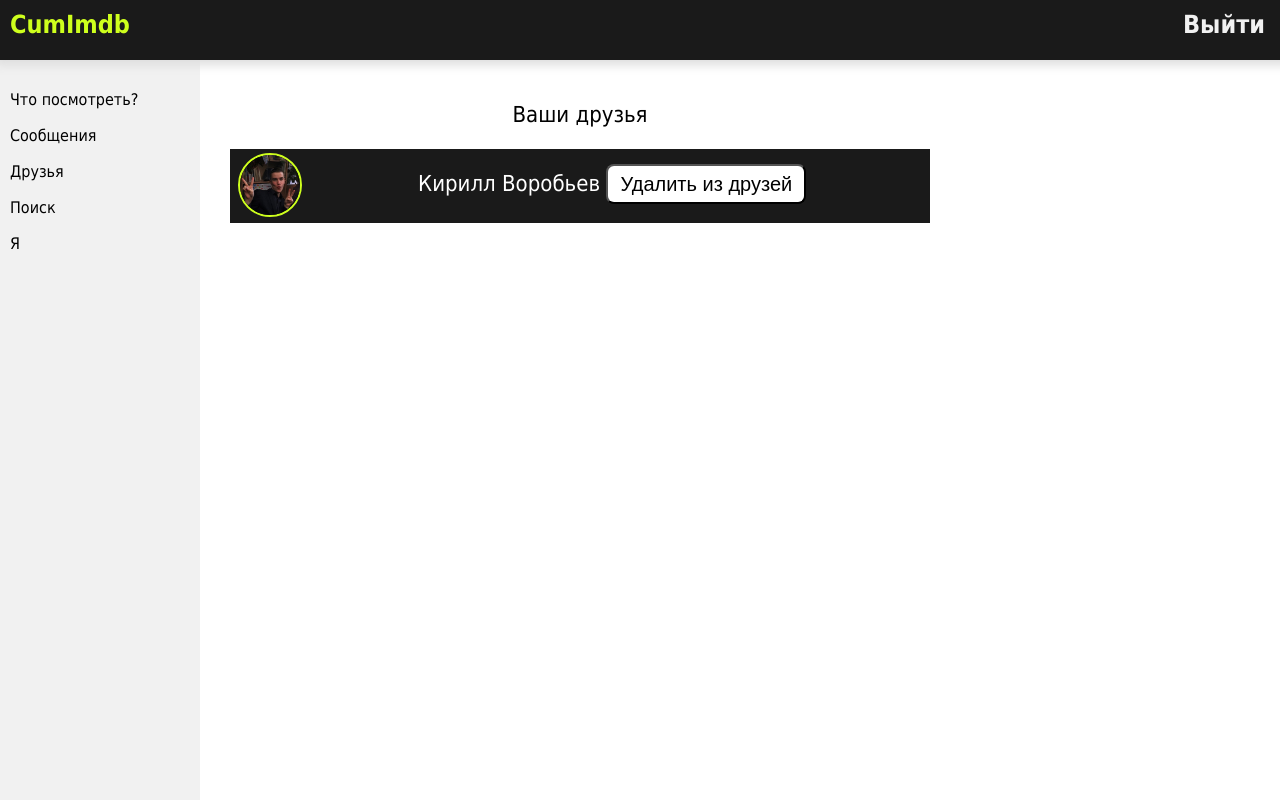
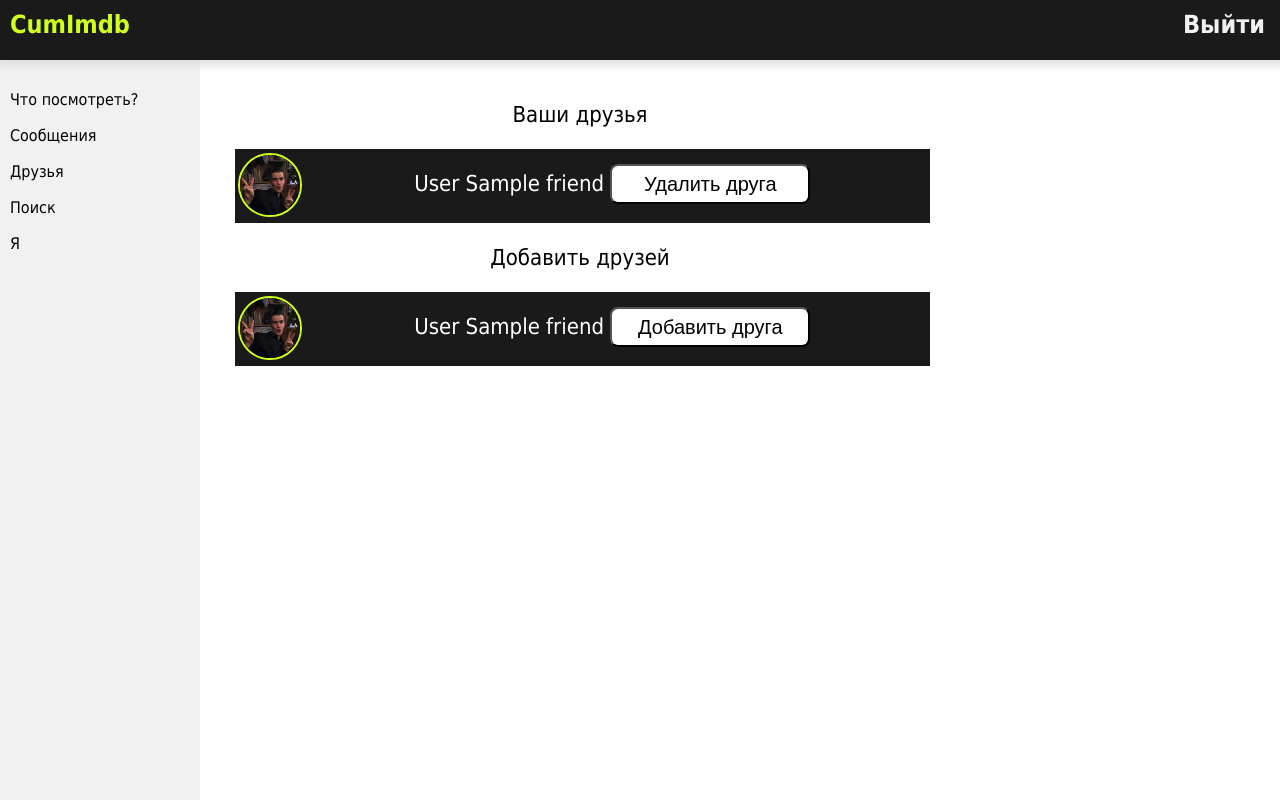
Before and after one commit to Fesmat/rec, a Flask app: template templates/friends.html in a window 1280 px wide. Run offline with Flask 2, Linux system fonts and the light colour scheme; the template is opened without the code that fills it: values that come from a table or form of the project are taken from there, most other values are stand-ins (such as "Sample title", 1, 10 or a date in 2020); some libraries are stand-ins or nearby versions.

Commit message:
Bugs edited. Deleting and adding user added (it was really hard).

```diff
--- a/forms/friends.py
+++ /dev/null
@@ -1,10 +0,0 @@
-from flask_wtf import FlaskForm
-from flask_wtf.file import FileField, FileRequired
-from wtforms import StringField, SubmitField
-
-
-class FriendsForm(FlaskForm):
-    username = StringField('Кирилл Воробьев')
-    user_photo = FileField(validators=[FileRequired()])
-    unfriend = SubmitField('Удалить из друзей')
-    make_friend = SubmitField('Добавить в друзья')
--- a/main.py
+++ b/main.py
@@ -9,7 +9,8 @@ from forms.register_user import RegisterForm
 import logging
 from data.posts import Post
 from tools import search, user_search
-from forms.friends import FriendsForm
+from handlers.friendly_file import make_friend, get_friends, get_maybe_friends, delete_friend
+
 app = Flask(__name__)
 app.config['SECRET_KEY'] = '1Aj3sL12J09d43Ksp02A'
 login_manager = LoginManager()
@@ -99,12 +100,20 @@ def search_films():
     return render_template('search_films.html', type_post=True, inp=dict(request.form)['search'])
 
 
-@app.route('/friends')
+@app.route('/friends', methods=['POST', 'GET'])
 def friends():
     if not current_user.is_authenticated:
         return redirect('/login')
-    form = FriendsForm()
-    return render_template('friends.html', form=form)
+    if request.method == 'POST':
+        form = request.form
+        args = dict(form)
+        user_id = args[list(args.keys())[0]]
+        if list(args.keys())[0].startswith('make_friend'):
+            make_friend(current_user, int(user_id))
+        elif list(args.keys())[0].startswith('unfriend'):
+            delete_friend(current_user, int(user_id))
+    return render_template('friends.html', friends=get_friends(current_user),
+                           may_be_friends=get_maybe_friends(current_user))
 
 
 @app.route("/logout")
--- a/templates/friends.html
+++ b/templates/friends.html
@@ -36,23 +36,43 @@
     <div class="form-body">
         <div class="user-friends">
             <p style="color: black; font-family: Tahoma; text-align: center;">Ваши друзья</p>
-            <div class="user-friends-div">
-
-                <form action="" method="post" style="margin-left: 5px; margin-top: 5px; width:auto; height: auto; top: 2px;">
-                    {{ form.hidden_tag() }}
-
+            <form action="" method="POST"
+                  style="margin-left: 5px; margin-top: 5px; width:auto; height: auto; top: 2px;">
+                {% for friend in friends %}
+                <div class="user-friends-div">
                     <div class="post-mini-image" style="padding-bottom: 4px;"><img
                             src="/download/db/user_images/avatar.jpg"
                             style="border-radius: 100px; border:2px solid #ceff1d;"
                             width=auto height=60px></div>
                     <div class="info-user">
-                        {{ form.username.label}}
-                        {{ form.unfriend(type="submit", class="btn btn-primary go-btn") }}
+                        <label for="unfriend{{loop.index0}}">{{ friend.surname + ' ' + friend.name }}</label>
+                        <button name="unfriend{{loop.index0}}" type="submit" class="btn-primary"
+                                id="unfriend{{loop.index0}}" value="{{friend.id}}">Удалить друга</button>
                     </div>
-
                     <div>{{ message }}</div>
-                </form>
-            </div>
+                </div>
+                {% endfor %}
+            </form>
+        </div>
+        <div class="make-friends">
+            <p style="color: black; font-family: Tahoma; text-align: center;">Добавить друзей</p>
+            <form action="" method="POST"
+                  style="margin-left: 5px; margin-top: 5px; width:auto; height: auto; top: 2px;">
+                {% for friend in may_be_friends %}
+                <div class="user-friends-div">
+                    <div class="post-mini-image" style="padding-bottom: 4px;"><img
+                            src="/download/db/user_images/avatar.jpg"
+                            style="border-radius: 100px; border:2px solid #ceff1d;"
+                            width=auto height=60px></div>
+                    <div class="info-user">
+                        <label for="make_friend{{loop.index0}}">{{ friend.surname + ' ' + friend.name }}</label>
+                        <button name="make_friend{{loop.index0}}" type="submit" class="btn-primary"
+                                id="make_friend{{loop.index0}}" value="{{friend.id}}">Добавить друга</button>
+                    </div>
+                    <div>{{ message }}</div>
+                </div>
+                {% endfor %}
+            </form>
         </div>
     </div>
 </div>
```
Also changed, not shown: handlers/friendly_file.py (added, +66 -0 lines), db/global.db.
